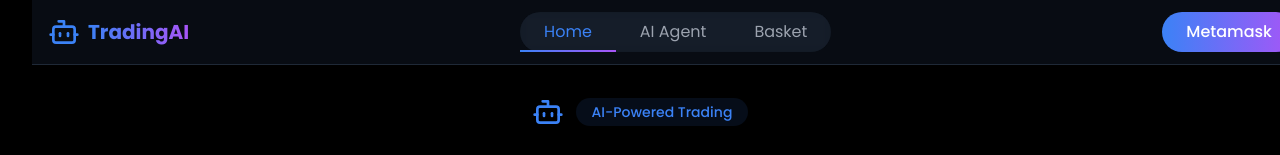
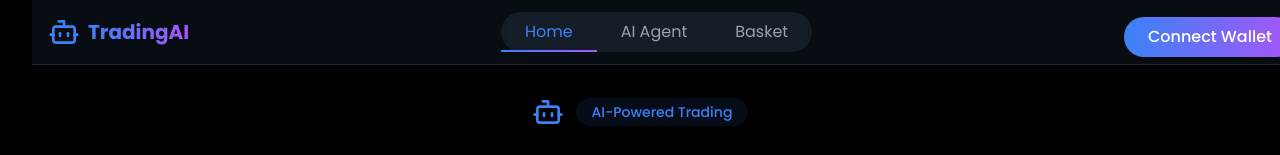
Before and after one commit to mmaroof487/InvoStake, a React (Vite) app in the folder client/: page / in a window 1280 px wide. Shown: the top 155 px of the page. Built offline with nearby package versions, Linux system fonts and the light colour scheme.

Commit message:
feat:metamask button fixed

```diff
--- a/client/src/pages/Navbar/components/Metamask.jsx
+++ b/client/src/pages/Navbar/components/Metamask.jsx
@@ -48,37 +48,25 @@ function Metamask() {
   return (
     <div style={{ textAlign: "center", marginTop: "10px" }}>
       {isConnected ? (
-        <>
+        <div className="translate-y-3">
           <button
             onClick={disconnectWallet}
-            style={{
-              padding: "10px 20px",
-              fontSize: "16px",
-              backgroundColor: "#dc3545", // Red for disconnect
-              color: "#fff",
-              border: "none",
-              borderRadius: "5px",
-              cursor: "pointer",
-            }}
+            className="px-6 py-2 bg-gradient-to-r from-purple-800 to-blue-800 rounded-full
+            font-medium text-white transition-all duration-300 hover:shadow-lg
+            hover:shadow-blue-500/25"
           >
             Disconnect Wallet
           </button>
-          <p style={{ marginTop: "10px", color: "#333" }}>
+          <p className="mt-[5px] bg-gradient-to-r from-purple-800 to-blue-800 bg-clip-text text-transparent">
             Connected: {account.slice(0, 6)}...{account.slice(-4)}
           </p>
-        </>
+        </div>
       ) : (
         <button
           onClick={connectWallet}
-          style={{
-            padding: "10px 20px",
-            fontSize: "16px",
-            backgroundColor: "#2cff05", // Orange for connect
-            color: "#fff",
-            border: "none",
-            borderRadius: "5px",
-            cursor: "pointer",
-          }}
+          className="px-6 py-2 bg-gradient-to-r from-blue-500 to-purple-500 rounded-full
+                font-medium text-white transition-all duration-300 hover:shadow-lg
+                hover:shadow-blue-500/25"
         >
           Connect Wallet
         </button>
--- a/client/src/pages/Navbar/index.jsx
+++ b/client/src/pages/Navbar/index.jsx
@@ -1,6 +1,7 @@
 import { useState } from "react";
 import { Bot } from "lucide-react";
 import { useNavigate } from "react-router-dom";
+import Metamask from "./components/Metamask"
 
 export default function Navbar() {
 	const [activeTab, setActiveTab] = useState("Home");
@@ -70,13 +71,7 @@ export default function Navbar() {
 
 					{/* CTA Button */}
 					<div className="hidden md:block">
-						<button
-							className="px-6 py-2 bg-gradient-to-r from-blue-500 to-purple-500 rounded-full
-                font-medium text-white transition-all duration-300 hover:shadow-lg
-                hover:shadow-blue-500/25"
-							onClick={() => navigate("/metamask")}>
-							Metamask
-						</button>
+						<Metamask />
 					</div>
 				</div>
 			</div>
--- a/client/src/routes/index.jsx
+++ b/client/src/routes/index.jsx
@@ -16,10 +16,6 @@ const router = createBrowserRouter([
 		path: "/basket",
 		element: <Basket />,
 	},
-	{
-		path: "/metamask",
-		element: <Metamask />,
-	},
 ]);
 
 export default function AppRoutes() {
```
